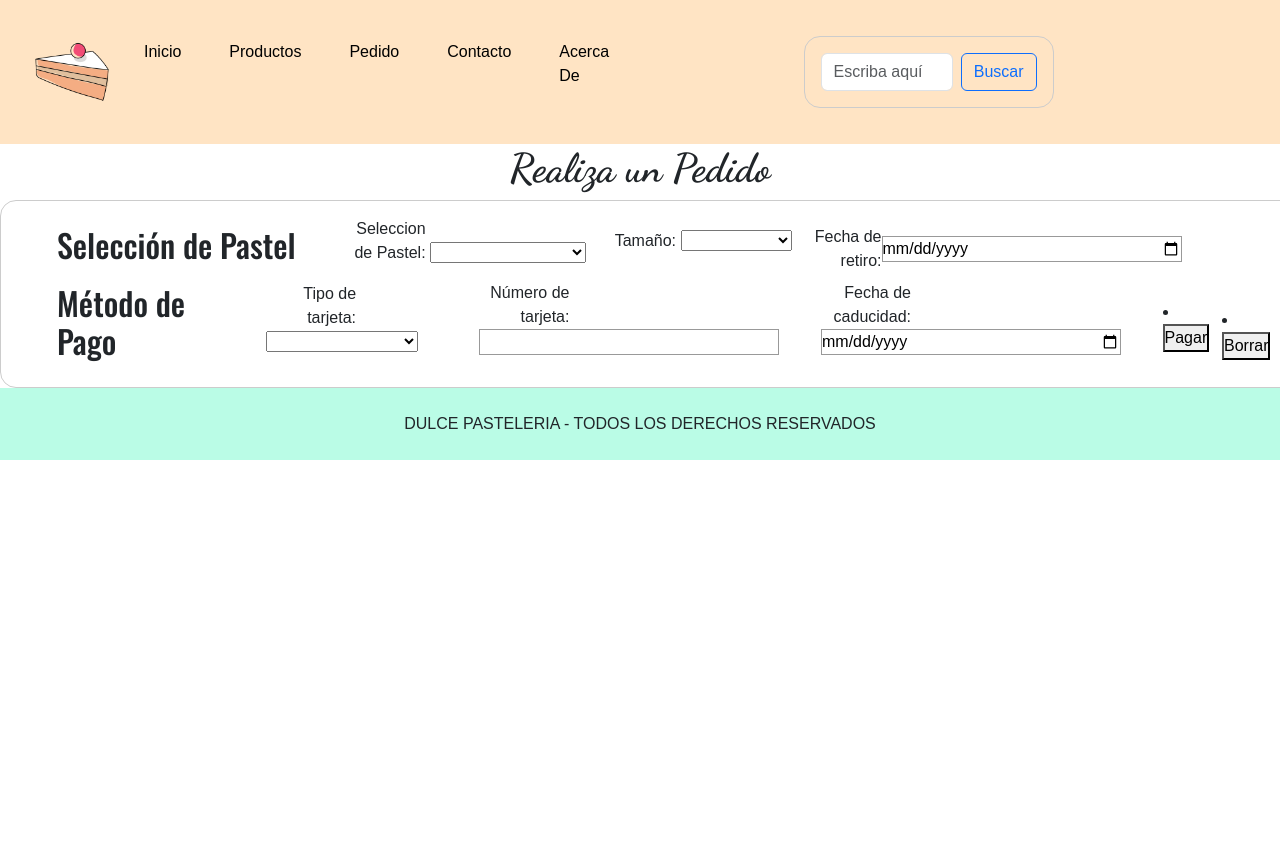
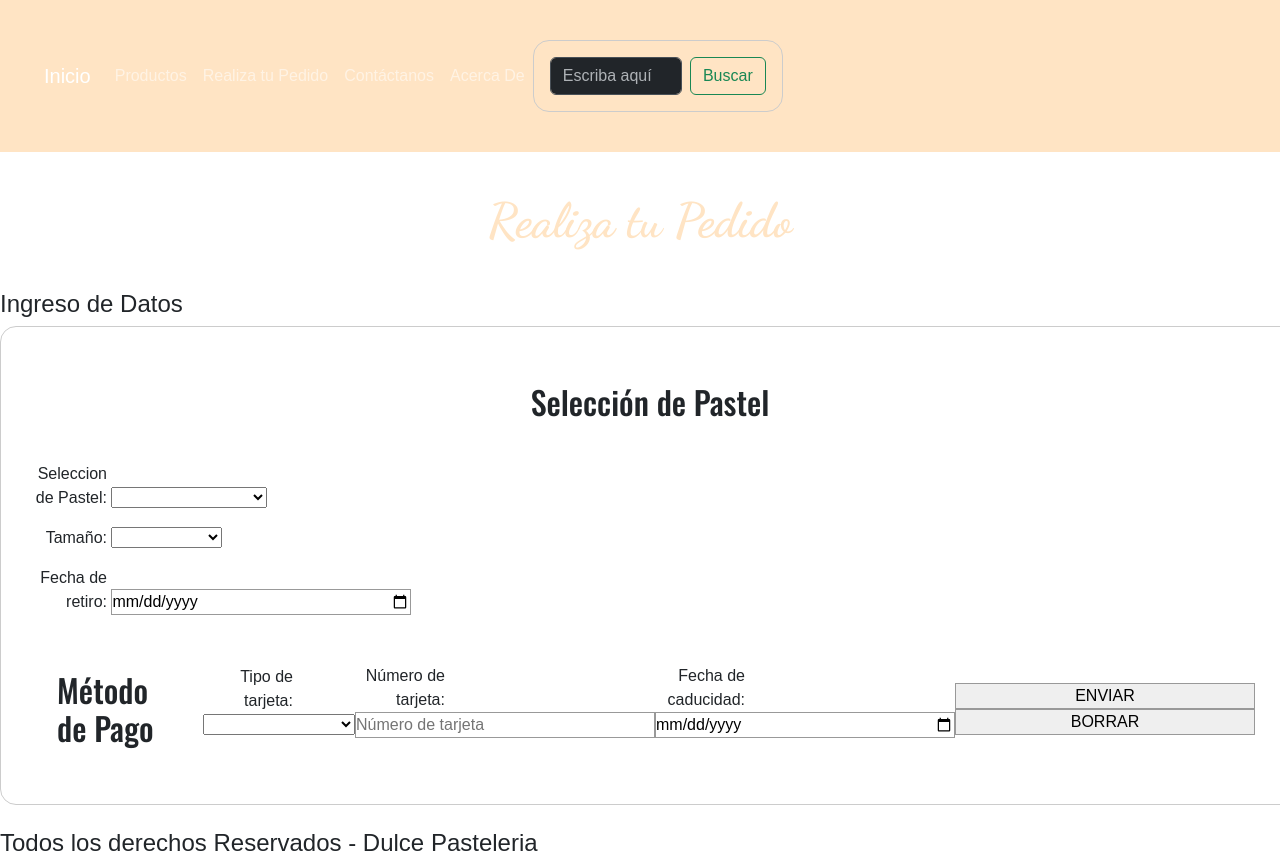
Before and after one commit to TammyPardo/desarrollo-web, a plain HTML site: page pedido.html in a window 1280 px wide. Before the commit the page ends 800 px from the top, so only its background shows below. Drawn offline with nearby package versions, Linux system fonts and the light colour scheme.

Commit message:
Update pedido.html
Se modifica responsive pagina de pedido

```diff
--- a/pedido.html
+++ b/pedido.html
@@ -4,40 +4,51 @@
     <meta charset="UTF-8">
     <meta http-equiv="X-UA-Compatible" content="IE=edge">
     <meta name="viewport" content="width=device-width, initial-scale=1.0">
-    <title>Document</title>
-    <link rel="stylesheet" href="https://cdn.jsdelivr.net/npm/bootstrap-icons@1.10.3/font/bootstrap-icons.css">
+    <title>Dulce Pasteleria</title>
+    <!--BOOSTRAP-->
+    <link href="https://cdn.jsdelivr.net/npm/bootstrap@5.3.0-alpha3/dist/css/bootstrap.min.css" rel="stylesheet" integrity="sha384-KK94CHFLLe+nY2dmCWGMq91rCGa5gtU4mk92HdvYe+M/SXH301p5ILy+dN9+nJOZ" crossorigin="anonymous">
+
     <link rel="stylesheet" href="css/style.css">
     <link rel="preconnect" href="https://fonts.googleapis.com">
-<link rel="preconnect" href="https://fonts.gstatic.com" crossorigin>
     <link href="https://fonts.googleapis.com/css2?family=Dancing+Script:wght@700&display=swap" rel="stylesheet">
     <link href="https://fonts.googleapis.com/css2?family=Dancing+Script:wght@700&family=Oswald:wght@500&display=swap" rel="stylesheet">
-<link href="https://cdn.jsdelivr.net/npm/bootstrap@5.3.0-alpha3/dist/css/bootstrap.min.css" rel="stylesheet" integrity="sha384-KK94CHFLLe+nY2dmCWGMq91rCGa5gtU4mk92HdvYe+M/SXH301p5ILy+dN9+nJOZ" crossorigin="anonymous">
 </head>
 <body>
     <header>
-    <img class="logo" src="img/logo2.png" alt="Logo">
-    <button id="abrir" class="abrir-menu"><i class="bi bi-list"></i></button>
-    <nav class="nav" id="nav">
-        <button class="cerrar-menu" id="cerrar"><i class="bi bi-x"></i></button>
-        <ul class="nav-list">
-            <li><a href="index.html">Inicio</a></li>
-            <li><a href="productos.html">Productos</a></li>
-            <li><a href="pedido.html">Pedido</a></li>
-            <li><a href="contactanos.html">Contacto</a></li>
-            <li><a href="acercaDe.html">Acerca De</a></li>
+
+        <nav class="navbar navbar-expand-lg bg-bodyltertiary" class="navbar bg-dark" data-bs-theme="dark">
+          <div class="container-fluid">
+            <a class="navbar-brand active" href="index.html">Inicio</a>
+            <button class="navbar-toggler" type="button" data-bs-toggle="collapse" data-bs-target="#navbarSupportedContent" aria-controls="navbarSupportedContent" aria-expanded="false" aria-label="Toggle navigation">
+              <span class="navbar-toggler-icon"></span>
+            </button>
+            <div class="collapse navbar-collapse" id="navbarSupportedContent">
+              <ul class="navbar-nav me-auto mb-2 mb-lg-0">
+                <li class="nav-item">
+                  <a class="nav-link" href="productos.html">Productos</a>
+                </li>
+                <li class="nav-item">
+                  <a class="nav-link" href="pedido.html"> Realiza tu Pedido</a>
+                </li>
+                <li class="nav-item">
+                  <a class="nav-link" href="contactanos.html">Contáctanos</a>
+                </li>
+                <li class="nav-item">
+                  <a class="nav-link" href="acercaDe.html">Acerca De</a>
+                </li>
               </ul>
-    </nav>
-    <div class="container-fluid">
               <form class="d-flex" role="search">
                 <input class="form-control me-2" type="search" placeholder="Escriba aquí" aria-label="Search">
-        <button class="btn btn-outline-primary" type="submit">Buscar</button>
+                <button class="btn btn-outline-success" type="submit">Buscar</button>
               </form>
             </div>
+          </div>
+        </nav>
     </header>
     <main>
-    <h1>Realiza un Pedido</h1>
-<form class="formularioPedido" action="" method="post">
-    <section class="seleccionPastel">
+        <h1>Realiza tu Pedido</h1>
+            <h4>Ingreso de Datos</h4>
+            <form class="formulario" action="" method="post">
                     <h2>Selección de Pastel</h2>
                     <p>
                       <label for="tipo">
@@ -101,34 +112,30 @@
                         <span>Número de tarjeta:</span>
                         <strong><abbr title="required"></abbr></strong>
                       </label>
-          <input type="tel" id="number" name="cardnumber" required>
+                      <input type="tel" id="number" name="cardnumber" placeholder="Número de tarjeta" required>
                     </p>
                     <p>
                       <label for="date">
                         <span>Fecha de caducidad:</span>
                         <strong><abbr title="required"></abbr></strong>
                       </label>
-          <input type="date" id="date" name="expiration" required>
+                      <input type="date" id="date" name="expiration" placeholder="" required>
                     </p>
-        <li class="button4">
-            <button type="submit" onclick="" >Pagar</button>
-        </li>
-        <li class="button3">
-            <button type="reset">Borrar</button>
-        </li>
+                    <div>
+                        <input id="boton" type="button" value="ENVIAR"/>
+                        <input id="boton" type="reset" value="BORRAR"/>
+                    </div>
 
                 </section>
             </form>
+
     </main>
-<footer class="pieDePagina">
-  <p>
     <br>
-      DULCE PASTELERIA - TODOS LOS DERECHOS RESERVADOS
-  </p>
-  <a href="" target="_blank" rel="n"></a>
-  <a href=""></a>
-
+    <!--PIE DE PAGINA-->
+    <footer>
+        <h4>Todos los derechos Reservados - Dulce Pasteleria</h4>
     </footer>
-<script src="main.js"></script>
+    <!--BOOSTRAP-->
+    <script src="https://cdn.jsdelivr.net/npm/bootstrap@5.3.0-alpha3/dist/js/bootstrap.bundle.min.js" integrity="sha384-ENjdO4Dr2bkBIFxQpeoTz1HIcje39Wm4jDKdf19U8gI4ddQ3GYNS7NTKfAdVQSZe" crossorigin="anonymous"></script>
 </body>
 </html>
```
Lines whose indentation alone changed are shown as unchanged.
